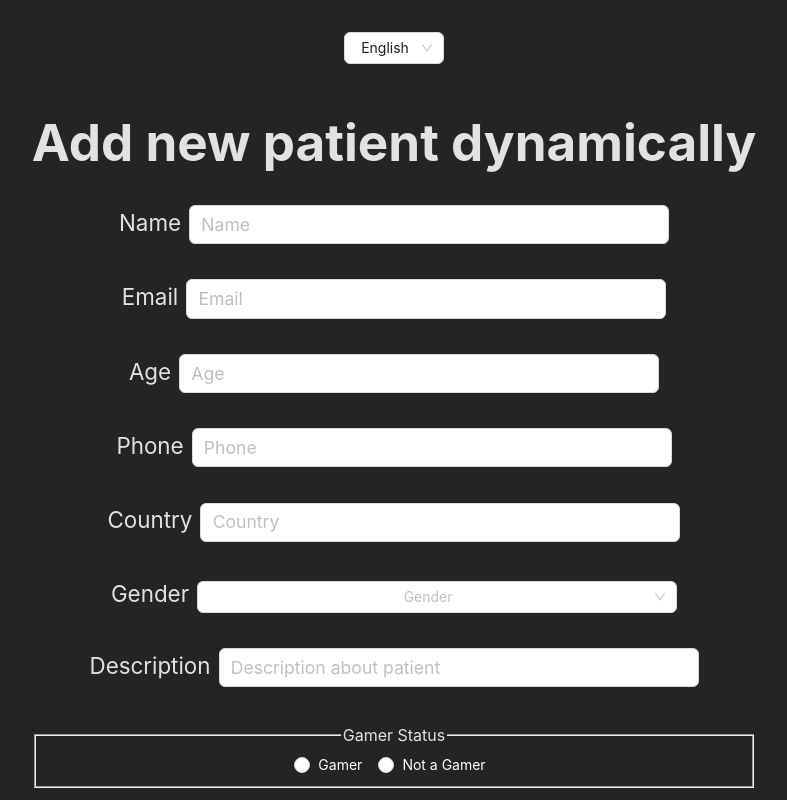
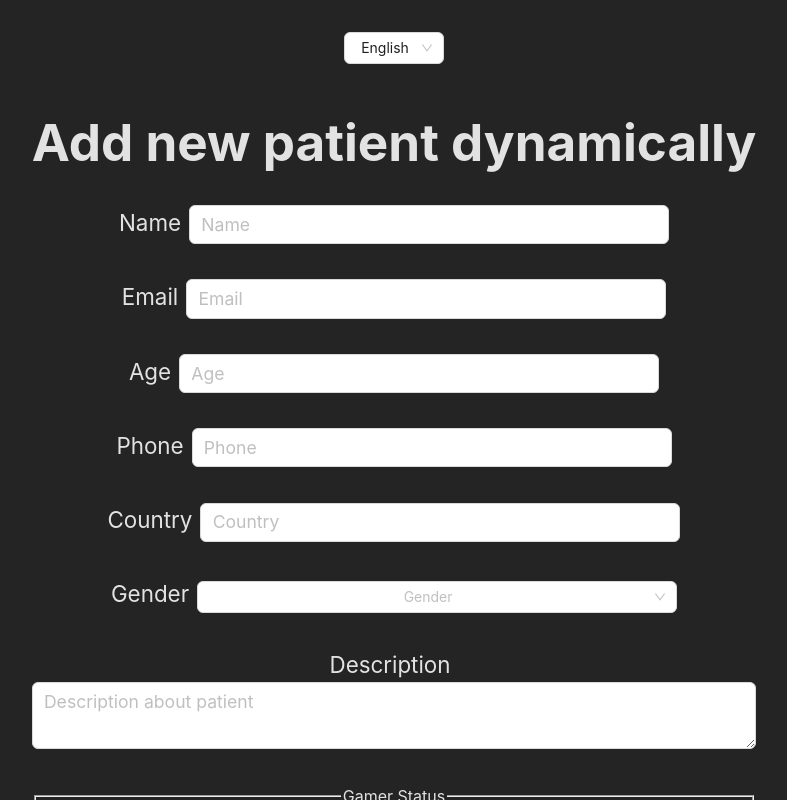
Before and after one commit to Ahmed-Elbessfy/add-patient-app, a React (Vite) app: page /add_patient in a window 1280 px wide. Shown: the top 800 px of the page, without its empty margins (246-1033 px from the left). Built offline with nearby package versions, Linux system fonts and the light colour scheme.

Commit message:
add Textarea in DynamicInputs
- add StyledDynamicTextArea to DynamicInput.styled file to style textarea
- add textarea tags to DynamicInput comp.
- config StyledDynamicFormInput to display text & number and config
StyledDynamicTextArea to display textarea

```diff
--- a/src/patterns/DynamicInput/DynamicInput.styled.ts
+++ b/src/patterns/DynamicInput/DynamicInput.styled.ts
@@ -1,6 +1,6 @@
 import styled from "styled-components";
 import { Input, Select, Radio, Checkbox } from "antd";
-
+const {TextArea} = Input
 
 export const StyledLabel = styled.label`
   font-size: 1.4rem;
@@ -13,6 +13,14 @@ export const StyledDynamicFormInput = styled(Input)`
   max-width: 30rem;
   margin:auto;
 `
+
+export const StyledDynamicTextArea = styled(TextArea)`
+  font-size: 1.1rem;
+  padding: .3rem .7rem;
+  max-width: 30rem;
+  margin:auto;
+`
+
 
 export const StyledDynamicSelectInput = styled(Select)`
 font-size: 1.1rem;
--- a/src/patterns/DynamicInput/DynamicInput.tsx
+++ b/src/patterns/DynamicInput/DynamicInput.tsx
@@ -5,6 +5,7 @@ import { DynamicInputConfig } from "./DynamicInput.types";
 import {
   StyledErrorMsg,
   StyledDynamicFormInput,
+  StyledDynamicTextArea,
   StyledDynamicSelectInput,
   StyledLabel,
   StyledDynamicCheckboxInput,
@@ -20,13 +21,24 @@ const DynamicInput: FC<DynamicInputConfig> = (props) => {
         <StyledLabel htmlFor={id}>{label}</StyledLabel>
       )}
       {/* Text & Number input  */}
-      {!hasOptions && (
+      {!hasOptions && fieldType !== "textarea" && (
         <StyledDynamicFormInput
           type={fieldType}
           name={name}
           placeholder={placeholder}
           id={id}
           onChange={(e: ChangeEvent<HTMLInputElement>) =>
+            onChange(e.target.name, e.target.value)
+          }
+        />
+      )}
+      {/* Textarea input  */}
+      {fieldType === "textarea" && (
+        <StyledDynamicTextArea
+          name={name}
+          placeholder={placeholder}
+          id={id}
+          onChange={(e: ChangeEvent<HTMLTextAreaElement>) =>
             onChange(e.target.name, e.target.value)
           }
         />
```
